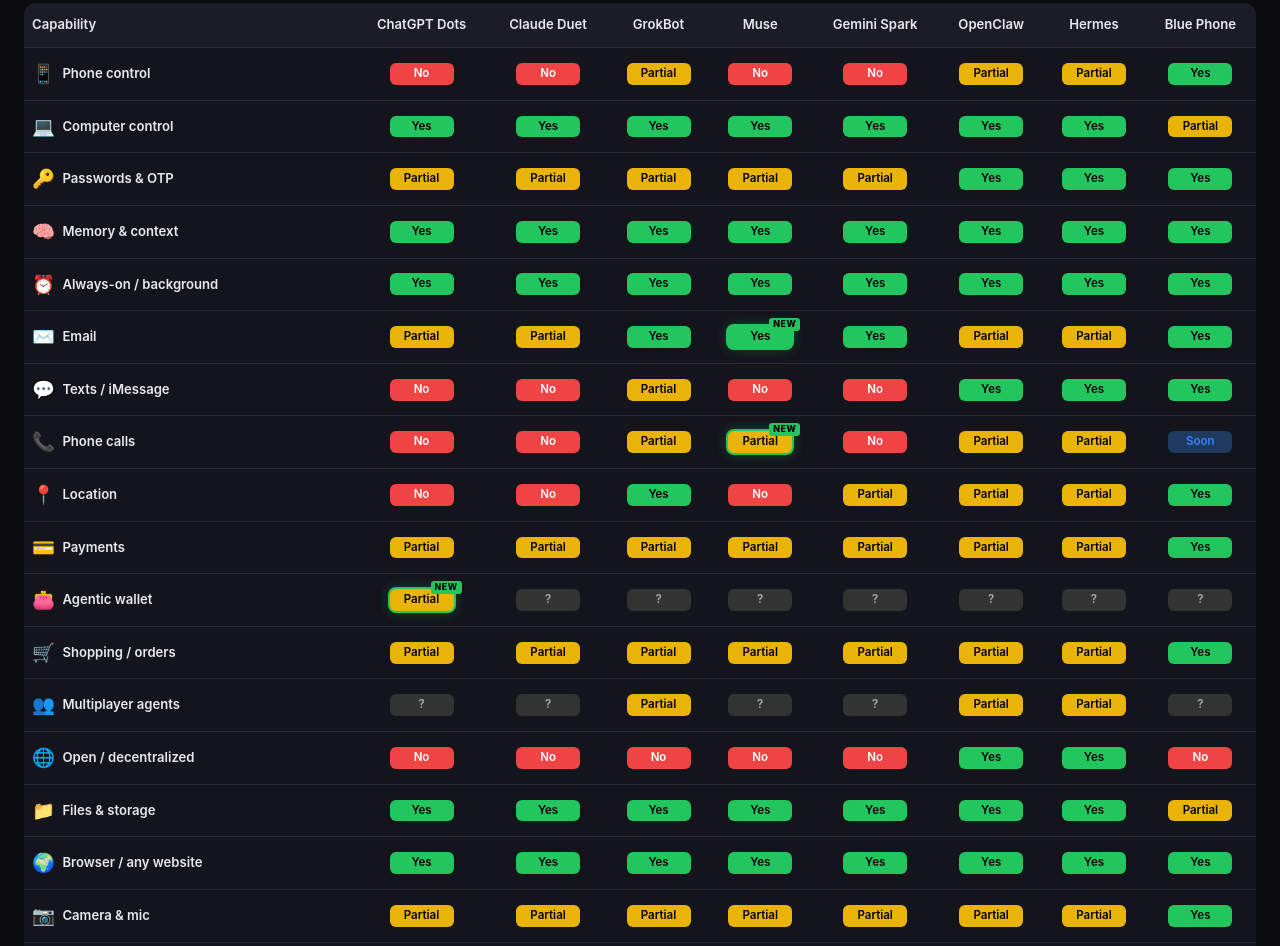
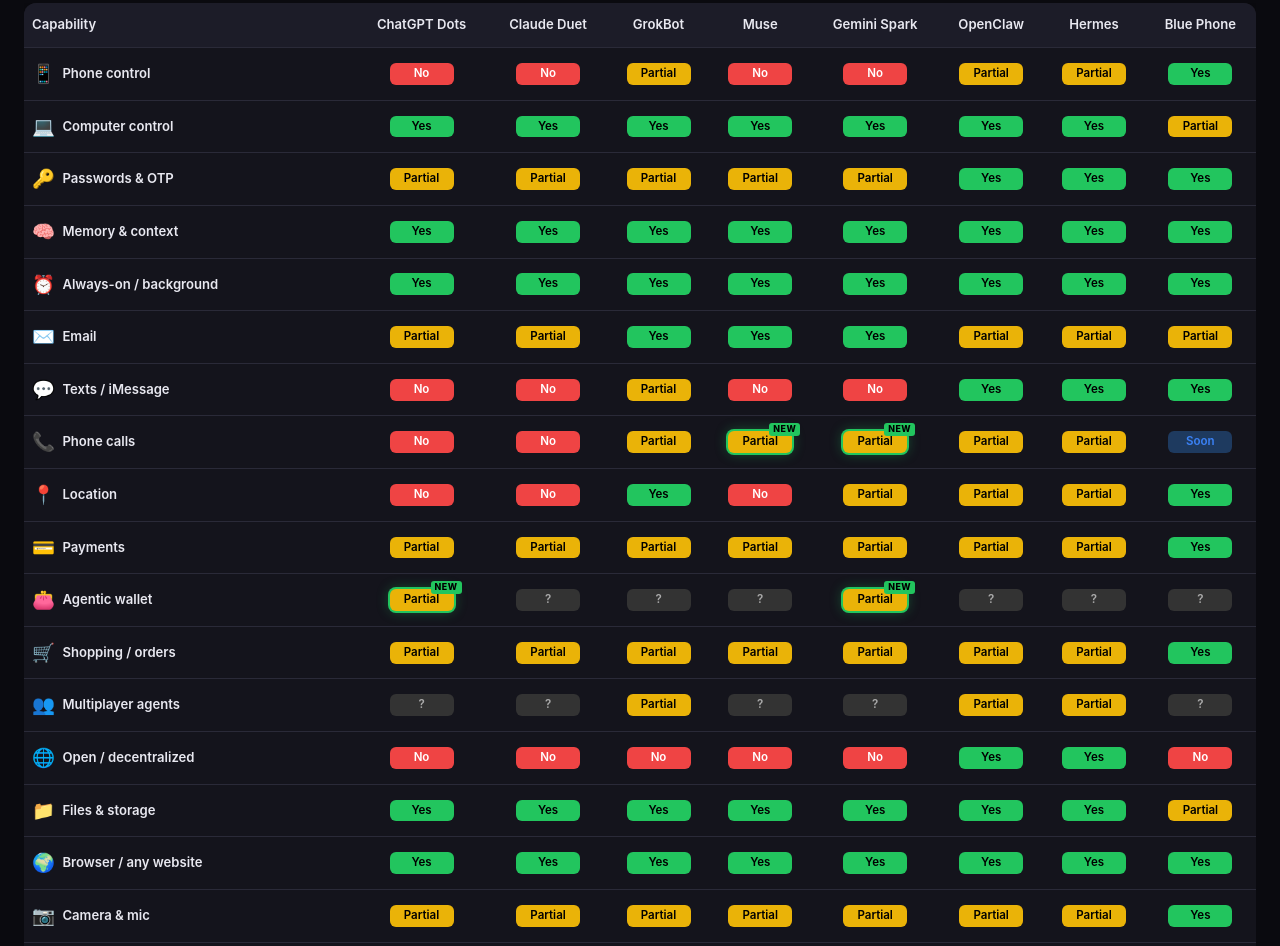
Before and after one commit to QbCruncher/aaa-tracker, a plain HTML site: page index.html in a window 1280 px wide. Shown: the part 987-1933 px from the top of the page. Drawn offline with Linux system fonts and the light colour scheme; no server answers.

Commit message:
Daily update Nov 18, 2026
- Gemini Spark Phone calls: no -> partial (Tasks in Gemini calls businesses, US; improved Nov 17)
- Gemini Spark Agentic wallet: unknown -> partial (Google Pay via AP2, tokenized cards, spending cap; improved Nov 17)
  Source: https://blog.google/innovation-and-ai/products/gemini-app/tasks-in-gemini-free-new-features/
- Blue Phone Email: yes -> partial (heyblue.com lists notification triage as coming soon in beta)
- Blue Phone Always-on note: triage marked as coming soon (stays yes)
- Cleared Muse Email Just Added mark (Nov 10)
- Last updated -> Nov 18, 2026

```diff
--- a/index.html
+++ b/index.html
@@ -220,7 +220,7 @@
 <header>
   <h1>AI Agent Avalanche (AAA)</h1>
   <p class="subtitle">AI agents are racing to become the same product: a personal assistant that can run your entire digital life. This tracker shows how close each one is right now.</p>
-  <div class="update-note">Last updated: Nov 17, 2026 · Green = fully available</div>
+  <div class="update-note">Last updated: Nov 18, 2026 · Green = fully available</div>
 </header>
 
 <div class="container">
@@ -269,7 +269,7 @@
         <tbody id="tbody"></tbody>
       </table>
     </div>
-    <p style="font-size:0.8rem; color:var(--muted); margin-top:0.75rem;">Hover a colored cell to read its note. Tap the cell to keep the note open, including on a phone, and tap outside it to dismiss it. Green and yellow cells include a link to an official source. Cells with a green glow and “NEW” badge improved recently (red→yellow, red→green, or yellow→green). Statuses as of Nov 17, 2026. Edit the data object in this file to turn cells green as features ship.</p>
+    <p style="font-size:0.8rem; color:var(--muted); margin-top:0.75rem;">Hover a colored cell to read its note. Tap the cell to keep the note open, including on a phone, and tap outside it to dismiss it. Green and yellow cells include a link to an official source. Cells with a green glow and “NEW” badge improved recently (red→yellow, red→green, or yellow→green). Statuses as of Nov 18, 2026. Edit the data object in this file to turn cells green as features ship.</p>
   </div>
 </div>
 
@@ -349,7 +349,7 @@ const capabilities = [
       "Gemini Spark": { level: "yes", note: "24/7 background tasks.", source: "https://blog.google/innovation-and-ai/products/gemini-app/next-evolution-gemini-app/" },
       "OpenClaw": { level: "yes", note: "Heartbeat and scheduled jobs.", source: "https://docs.openclaw.ai/cron-vs-heartbeat" },
       "Hermes": { level: "yes", note: "Always-on with cron and learning loop.", source: "https://hermes-agent.nousresearch.com/docs/user-guide/features/cron" },
-      "Blue Phone": { level: "yes", note: "Background agents and triage.", source: "https://heyblue.com/" }
+      "Blue Phone": { level: "yes", note: "Background agents and time-based automations; notification triage listed as coming soon.", source: "https://heyblue.com/" }
     }
   },
   {
@@ -362,13 +362,12 @@ const capabilities = [
       "Muse": {
         level: "yes",
         note: "Muse Mail: your Muse can have its own @muse.ai address to send, receive, and follow up on email (sends need your approval), alongside Gmail/Outlook connectors. Rolling out to paid subscribers in the US and Canada from Nov 10, 2026.",
-        source: "https://www.meta.com/help/superintelligence/1149305437517250/",
-        improved: "Nov 10, 2026"
+        source: "https://www.meta.com/help/superintelligence/1149305437517250/"
       },
       "Gemini Spark": { level: "yes", note: "Deep Gmail integration.", source: "https://support.google.com/gemini/answer/17094507" },
       "OpenClaw": { level: "partial", note: "Depends on skills.", source: "https://openclaw.ai/" },
       "Hermes": { level: "partial", note: "Email channel + skills.", source: "https://hermes-agent.nousresearch.com/docs/user-guide/messaging/email" },
-      "Blue Phone": { level: "yes", note: "Full triage and replies.", source: "https://heyblue.com/" }
+      "Blue Phone": { level: "partial", note: "Can work in your mail apps; automatic notification and email triage is listed as coming soon in the beta.", source: "https://heyblue.com/" }
     }
   },
   {
@@ -401,7 +400,12 @@ const capabilities = [
         note: "Paid US subscribers can have Muse place calls to US businesses (reservations, insurance, cable, DMV, and similar). Rolled out Nov 12, 2026 after a limited early-adopter test.",
         improved: "Nov 12, 2026"
       },
-      "Gemini Spark": { level: "no" },
+      "Gemini Spark": {
+        level: "partial",
+        note: "Tasks in Gemini (formerly Spark) can call businesses for you, e.g. to book appointments or check prices and inventory, and discloses it is an AI. US only, and not yet available in Indiana, Louisiana, Minnesota, Montana, or Nebraska. Launched Nov 17, 2026.",
+        source: "https://blog.google/innovation-and-ai/products/gemini-app/tasks-in-gemini-free-new-features/",
+        improved: "Nov 17, 2026"
+      },
       "OpenClaw": { level: "partial", note: "Possible via skills.", source: "https://docs.openclaw.ai/plugins/voice-call/configuration" },
       "Hermes": { level: "partial", note: "Possible via skills/integrations.", source: "https://hermes-agent.nousresearch.com/marketplace/hermes-phone" },
       "Blue Phone": { level: "coming", note: "Call features listed as coming soon." }
@@ -448,7 +452,12 @@ const capabilities = [
       "Claude Duet": { level: "unknown" },
       "GrokBot": { level: "unknown" },
       "Muse": { level: "unknown" },
-      "Gemini Spark": { level: "unknown" },
+      "Gemini Spark": {
+        level: "partial",
+        note: "Google Pay checkout via the Agent Payments Protocol (AP2) with tokenized Mastercard and Visa cards (Amex coming soon). Set a hard spending cap upfront; Gemini asks for confirmation or pre-approval before buying. Rewards and purchase protections kept, receipts land in Google Wallet. US first, launched Nov 17, 2026.",
+        source: "https://blog.google/innovation-and-ai/products/gemini-app/tasks-in-gemini-free-new-features/",
+        improved: "Nov 17, 2026"
+      },
       "OpenClaw": { level: "unknown" },
       "Hermes": { level: "unknown" },
       "Blue Phone": { level: "unknown" }
```
